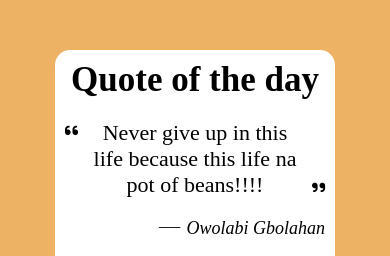
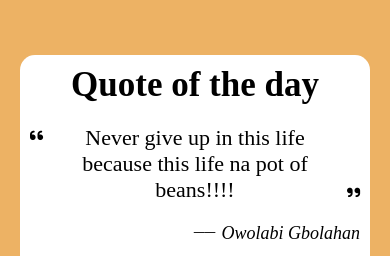
Before and after one commit to dharmilare/quote-generator, a plain HTML site: page index.html in a window 390 px wide. Shown: the part 224-480 px from the top of the page. Drawn offline with Linux system fonts and the light colour scheme.

Commit message:
width change

```diff
--- a/style.css
+++ b/style.css
@@ -107,7 +107,7 @@ button.loading{
     .wrapper{
         padding: 10px;
         flex: 0 0 100%;
-        width: 280px;
+        width: 350px;
         position: absolute;
         max-width: 100%;
     }
```
